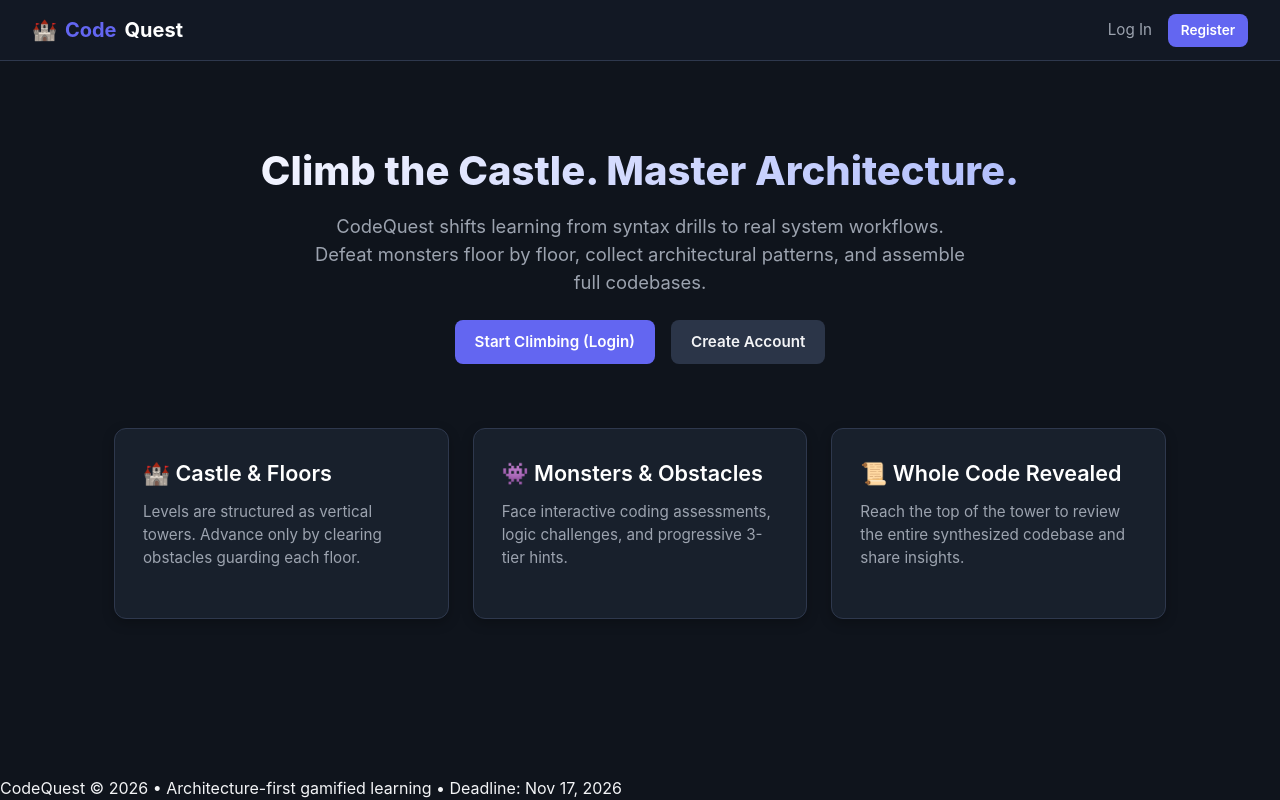
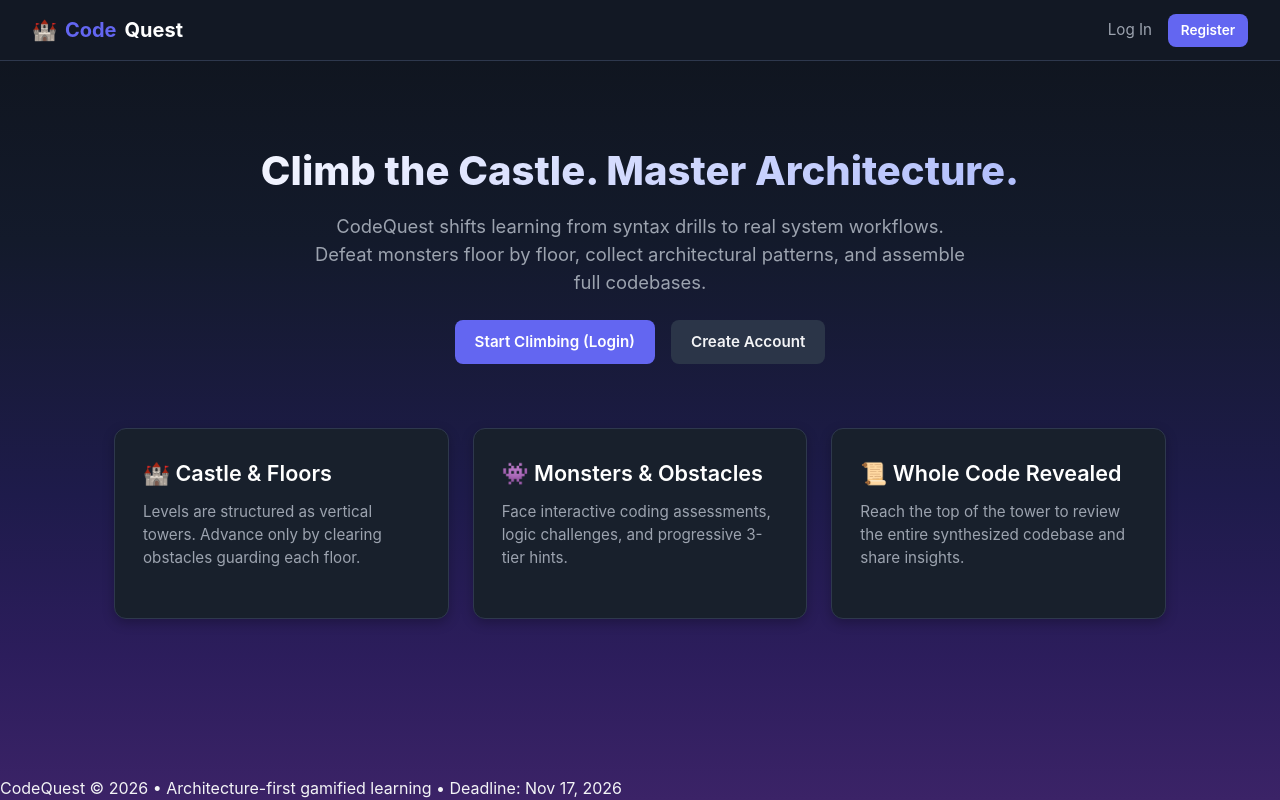
Before and after one commit to tafikabiddya10/code-quest-base, a Spring Boot app: page / in a window 1280 px wide. Run offline with Spring Boot 4, Linux system fonts and the light colour scheme; some of the project's set-up classes (security, data sources, template engines, error pages and the like) are left out, and stand-ins take their place; some libraries are stand-ins or nearby versions.

Commit message:
Add ombre gradient background to app.css
Full-viewport fixed gradient blending deep slate (#0f141c) through indigo
(#1e1b4b) into soft violet (#3b2367). Darkest tone kept as fallback color;
solid card backgrounds and near-white text unchanged so readability and
card contrast are preserved.

```diff
--- a/src/main/resources/static/css/app.css
+++ b/src/main/resources/static/css/app.css
@@ -15,6 +15,12 @@
     --text-muted: #9ca3af;
     --border-color: #2e384d;
     --font-family: -apple-system, BlinkMacSystemFont, "Segoe UI", Roboto, Oxygen, Ubuntu, Cantarell, sans-serif;
+    --bg-ombre: linear-gradient(180deg,
+            #0f141c 0%,
+            #131a2b 30%,
+            #1e1b4b 62%,
+            #2c1d5c 82%,
+            #3b2367 100%);
 }
 
 * {
@@ -23,8 +29,19 @@
     padding: 0;
 }
 
+html {
+    height: 100%;
+}
+
 body {
+    /* Ombre gradient: deep slate -> indigo -> soft violet.
+       Fixed attachment keeps it filling the full viewport height even on
+       long pages; the darkest tone stays the fallback color. */
     background-color: var(--bg-dark);
+    background-image: var(--bg-ombre);
+    background-attachment: fixed;
+    background-size: 100% 100%;
+    background-repeat: no-repeat;
     color: var(--text-main);
     font-family: var(--font-family);
     min-height: 100vh;
```
